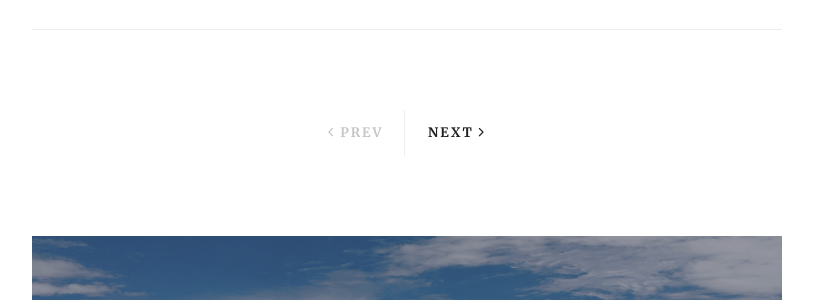
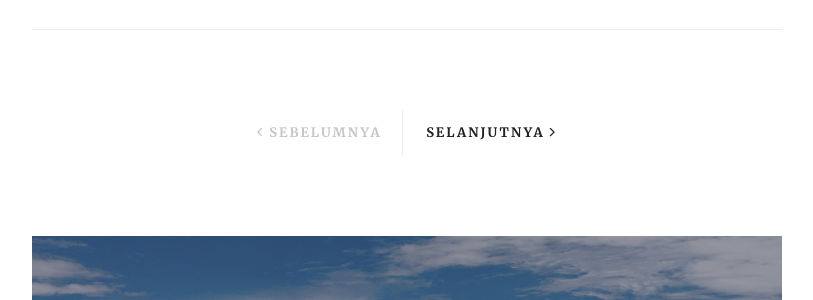
Before and after one commit to imamnrchls/imamnrchls.github.io, a Jekyll site: the page built from index.html, in a window 1280 px wide. Shown: the part 1197-1497 px from the top of the page, without its empty margins (233-1046 px from the left). Built offline with Jekyll 4.4.1, drawn with Linux system fonts in a browser that asks for light colours; the list of posts is cut into pages by our own code.

Commit message:
Update pagination.html

```diff
--- a/_includes/pagination.html
+++ b/_includes/pagination.html
@@ -6,19 +6,19 @@
         <div class="pagination__list">
           {% if paginator.previous_page %}
           {% if paginator.previous_page == 1 %}
-            <a class="previous-link" href="/"><i class="ion ion-ios-arrow-back"></i> Prev</a>
+            <a class="previous-link" href="/"><i class="ion ion-ios-arrow-back"></i> Sebelumnya</a>
           {% else %}
-            <a class="previous-link" href="/page/{{ paginator.previous_page }}/"><i class="ion ion-ios-arrow-back"></i>  Prev</a>
+            <a class="previous-link" href="/page/{{ paginator.previous_page }}/"><i class="ion ion-ios-arrow-back"></i>  Sebelumnya</a>
           {% endif %}
 
           {% else %}
-            <span class="prev-disabled"><i class="ion ion-ios-arrow-back"></i> Prev</span>
+            <span class="prev-disabled"><i class="ion ion-ios-arrow-back"></i> Sebelumnya</span>
           {% endif %}
 
           {% if paginator.next_page %}
-            <a class="next-link" href="{{ site.baseurl }}/page/{{ paginator.next_page }}/">Next <i class="ion ion-ios-arrow-forward"></i></a>
+            <a class="next-link" href="{{ site.baseurl }}/page/{{ paginator.next_page }}/">Selanjutnya <i class="ion ion-ios-arrow-forward"></i></a>
           {% else %}
-            <span class="next-disabled">Next <i class="ion ion-ios-arrow-forward"></i></span>
+            <span class="next-disabled">Selanjutnya <i class="ion ion-ios-arrow-forward"></i></span>
           {% endif %}
         </div>
       </nav>
```
